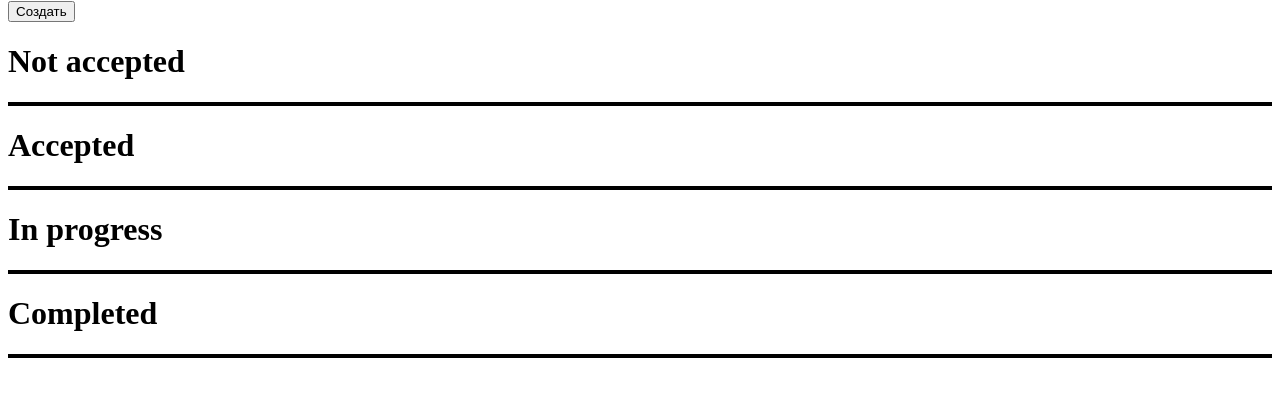
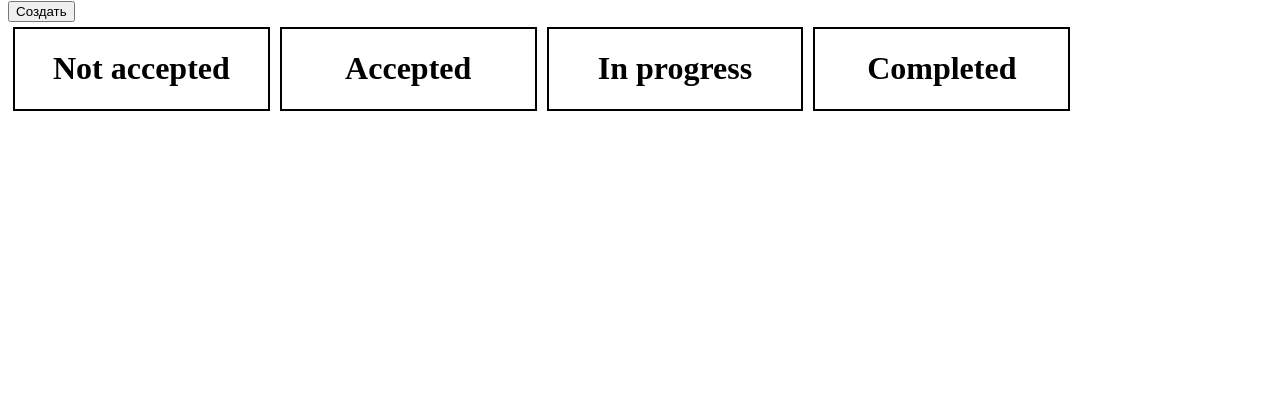
Before and after one commit to pepelnica/Task-manager, a Django app: page / in a window 1280 px wide. Shown: the part 246-643 px from the top of the page. Run offline with Django 3.2, Linux system fonts and the light colour scheme; data that the repository does not hold is empty.

Commit message:
Refinement of the design. Now you can use the admin panel. Authorization and registration.

```diff
--- a/Scrum_System/Scrum_System/urls.py
+++ b/Scrum_System/Scrum_System/urls.py
@@ -19,7 +19,6 @@ from firstapp import views
 from django.views.generic import TemplateView
 
 urlpatterns = [
-    path('register', views.create_user),
     path('', views.boards),
     path('boards/<int:id>', views.boards),
     path('create_task/', views.create_task),
@@ -27,4 +26,7 @@ urlpatterns = [
     path('status_change_up/<int:id>', views.status_change_up),
     path('status_change_down/<int:id>', views.status_change_down),
     path('edit_task/<int:id>', views.edit_task),
+    path('login/', views.authorization),
+    path('admin/', admin.site.urls),
+    path('registration/', views.registration),
 ]
--- a/Scrum_System/firstapp/forms.py
+++ b/Scrum_System/firstapp/forms.py
@@ -1,6 +1,5 @@
 from django import forms
 from django.contrib.auth.models import User
-from .models import Profile
 
 task_status_choices = (
         ('NOT_ACCEPTED', 'Not accepted'),
@@ -9,6 +8,12 @@ task_status_choices = (
         ('COMPLETED', 'Completed'),
 )
 
+
+class AuthForm(forms.Form):
+    username = forms.CharField()
+    password = forms.CharField(widget=forms.PasswordInput)
+
+
 class task_create_form(forms.Form):
     title = forms.CharField()
     text = forms.CharField(widget=forms.Textarea, max_length=100)
@@ -16,9 +21,11 @@ class task_create_form(forms.Form):
     #выпадающее окно с пользователями доски
     end_of_task = forms.DateField()
 
-class user_create_form(forms.Form):
-    password_1 = forms.CharField(label='Password',widget=forms.PasswordInput)
-    password_2 = forms.CharField(label='Repeat password',widget=forms.PasswordInput)
+
+class RegistrationForm(forms.ModelForm):
+
+    password_0 = forms.CharField(label='Password', widget=forms.PasswordInput)
+    password_1 = forms.CharField(label='Repeat password', widget=forms.PasswordInput)
 
     class Meta:
         model = User
@@ -26,6 +33,6 @@ class user_create_form(forms.Form):
 
     def clean_password2(self):
         cd = self.cleaned_data
-        if cd['password_1'] != cd['password_2']:
+        if cd['password_0'] != cd['password_1']:
             raise forms.ValidationError('Passwords don\'t match.')
-        return cd['password_2']
+        return cd['password_1']
--- a/Scrum_System/firstapp/models.py
+++ b/Scrum_System/firstapp/models.py
@@ -1,5 +1,6 @@
 from django.db import models
 from django.conf import settings
+
 
 class Task(models.Model):
     task_title = models.CharField(max_length=20)
@@ -14,7 +15,7 @@ class Task(models.Model):
     task_status = models.CharField(choices=task_status_choices, default='NOT_ACCEPTED', max_length=20)
     #task_executors =
 
-class Profile(models.Model):
+
+class User(models.Model):
     user = models.OneToOneField(settings.AUTH_USER_MODEL, on_delete=models.CASCADE)
-
 # Create your models here.
--- a/Scrum_System/firstapp/views.py
+++ b/Scrum_System/firstapp/views.py
@@ -1,14 +1,42 @@
 from django.shortcuts import render, HttpResponseRedirect, HttpResponsePermanentRedirect
-from django.http import HttpResponseNotFound
-from .forms import task_create_form, user_create_form
+from django.http import HttpResponseNotFound, HttpResponse
+from .forms import task_create_form, RegistrationForm, AuthForm
 from .models import Task
+from django.contrib.auth import authenticate, login
 
 statuses = ["NOT_ACCEPTED", "ACCEPTED", "IN_PROGRESS", "COMPLETED"]
 
-def create_user(request):
-    #if request.method == "POST":
-    user_create = user_create_form()
-    return render(request, "login.html", {"form": user_create})
+
+def authorization(request):
+    if request.method == "POST":
+        form = AuthForm(request.POST)
+        if form.is_valid():
+            cd = form.cleaned_data
+            user = authenticate(request, username=cd['username'], password=cd['password'])
+        if user is not None:
+            if user.is_active:
+                login(request, user)
+                return HttpResponse("Аутентификация прошла успешно")
+            else:
+                return HttpResponse("Такого пользователя не существует")
+        else:
+            return HttpResponse("Неверный логин или пароль")
+    else:
+        form = AuthForm()
+    return render(request, "login.html", {"form": form})
+
+
+def registration(request):
+    if request.method == "POST":
+        form = RegistrationForm(request.POST)
+        if form.is_valid():
+            new_user = form.save(commit=False)
+            new_user.set_password(form.cleaned_data["password_0"])
+            new_user.save()
+            return render(request, "login.html", {"new_user": new_user})
+    else:
+        form = RegistrationForm()
+    return render(request, "registration.html", {"form": form})
 
 
 def boards(request):
@@ -37,8 +65,6 @@ def edit_task(request, id):
     try:
         task_create = task_create_form()
         task_ = Task.objects.get(id=id)
-        task_create.text = task_.task_text
-        task_create.title = task_.task_title
         if request.method == "POST":
             task_.task_title = request.POST.get("title")
             task_.task_text = request.POST.get("text")
--- a/Scrum_System/templates/index.html
+++ b/Scrum_System/templates/index.html
@@ -12,8 +12,9 @@
     </table>
     <input type="submit" value="Создать">
 </form>
+<div class="big-daddy-div">
+    <div class="NotAccepted">
         <h1>Not accepted</h1>
-<div style="display: flex; flex-direction: column; justify-content: center; align-items: center; border: 2px solid black">
         {% for task in not_accepted_tasks %}
         <div style="border: 2px solid black">
             <p>Task id: {{task.id}}</p>
@@ -36,8 +37,9 @@
         {% endfor %}
     </div>
 
+
+    <div class="NotAccepted">
         <h1>Accepted</h1>
-<div style="display: flex; flex-direction: column; justify-content: center; align-items: center; border: 2px solid black">
         {% for task in accepted_tasks %}
         <div style="border: 2px solid black">
             <p>Task id: {{task.id}}</p>
@@ -57,12 +59,16 @@
                 {% csrf_token %}
                 <input type="submit" value="->">
             </form>
+            <form action="edit_task/{{task.id}}">
+                <input type="submit" value="edit">
+            </form>
         </div>
         {% endfor %}
     </div>
 
+
+    <div class="NotAccepted">
         <h1>In progress</h1>
-<div style="display: flex; flex-direction: column; justify-content: center; align-items: center; border: 2px solid black">
         {% for task in in_progress_tasks %}
         <div style="border: 2px solid black">
             <p>Task id: {{task.id}}</p>
@@ -82,12 +88,16 @@
                 {% csrf_token %}
                 <input type="submit" value="->">
             </form>
+            <form action="edit_task/{{task.id}}">
+                <input type="submit" value="edit">
+            </form>
         </div>
         {% endfor %}
     </div>
 
+
+    <div class="NotAccepted">
         <h1>Completed</h1>
-<div style="display: flex; flex-direction: column; justify-content: center; align-items: center; border: 2px solid black">
         {% for task in completed_tasks %}
         <div style="border: 2px solid black">
             <p>Task id: {{task.id}}</p>
@@ -103,8 +113,33 @@
                 {% csrf_token %}
                 <input type="submit" value="<-">
             </form>
+            <form action="edit_task/{{task.id}}">
+                <input type="submit" value="edit">
+            </form>
         </div>
         {% endfor %}
     </div>
+</div>
 </body>
 </html>
+
+<style>
+    .NotAccepted{
+        margin: 5px;
+        width: 20%;
+        display: flex;
+        flex-direction: column;
+        justify-content: flex-start;
+        align-items: center;
+        border: 2px solid black
+    }
+    .NotAccepted div {
+        width: 100%;
+    }
+    .big-daddy-div {
+        display: flex;
+        flex-direction: row;
+        justify-content: flex-start;
+        align-items: top;
+    }
+</style>
```
Also changed, not shown: Scrum_System/templates/login.html (+10 -6 lines), Scrum_System/templates/registration.html (added, +14 -0 lines), Scrum_System/firstapp/migrations/0004_auto_20210308_2314.py (added). Lines whose indentation alone changed are shown as unchanged.
